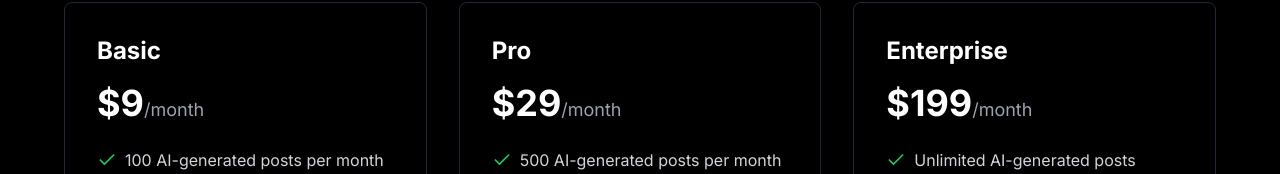
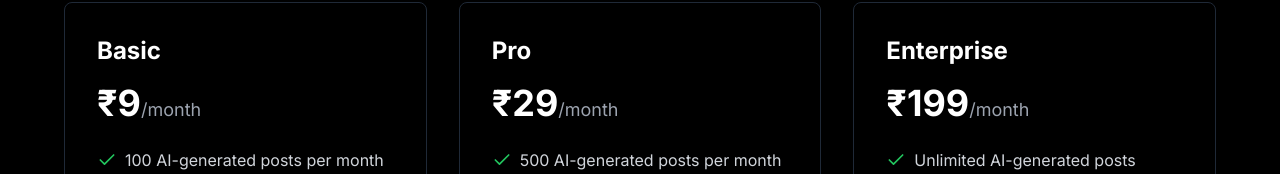
Before and after one commit to httpfang/SocialMyze, a Next.js app: page /pricing in a window 1280 px wide. Shown: the part 174-348 px from the top of the page. Built offline with nearby package versions, Linux system fonts and the light colour scheme; no server answers.

Commit message:
pricing is updated and payment gateWay is setuped

```diff
--- a/app/pricing/page.tsx
+++ b/app/pricing/page.tsx
@@ -99,7 +99,7 @@ export default function PricingPage() {
                 {plan.name}
               </h2>
               <p className="text-4xl font-bold mb-6 text-white">
-                ${plan.price}
+              ₹{plan.price}
                 <span className="text-lg font-normal text-gray-400">
                   /month
                 </span>
```
